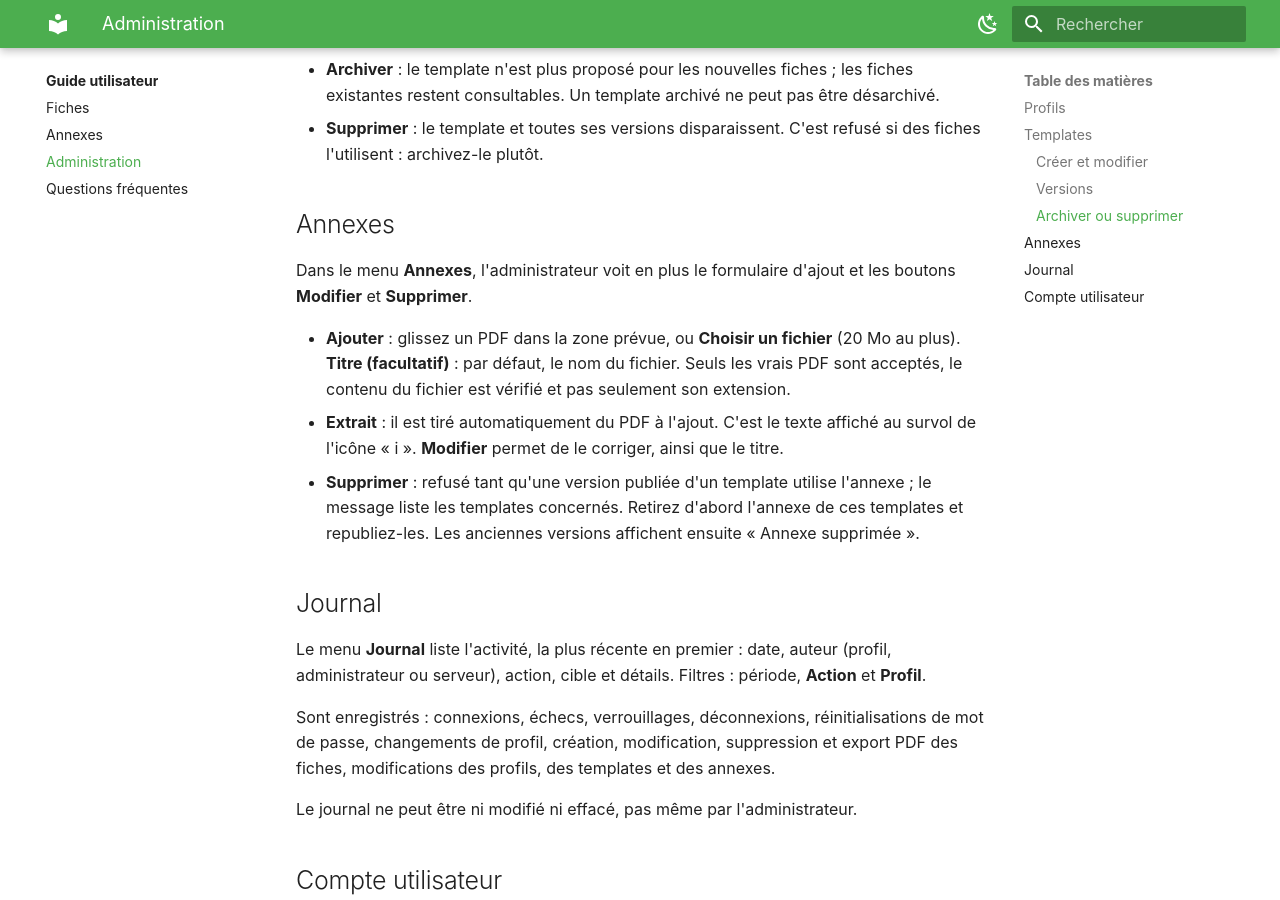
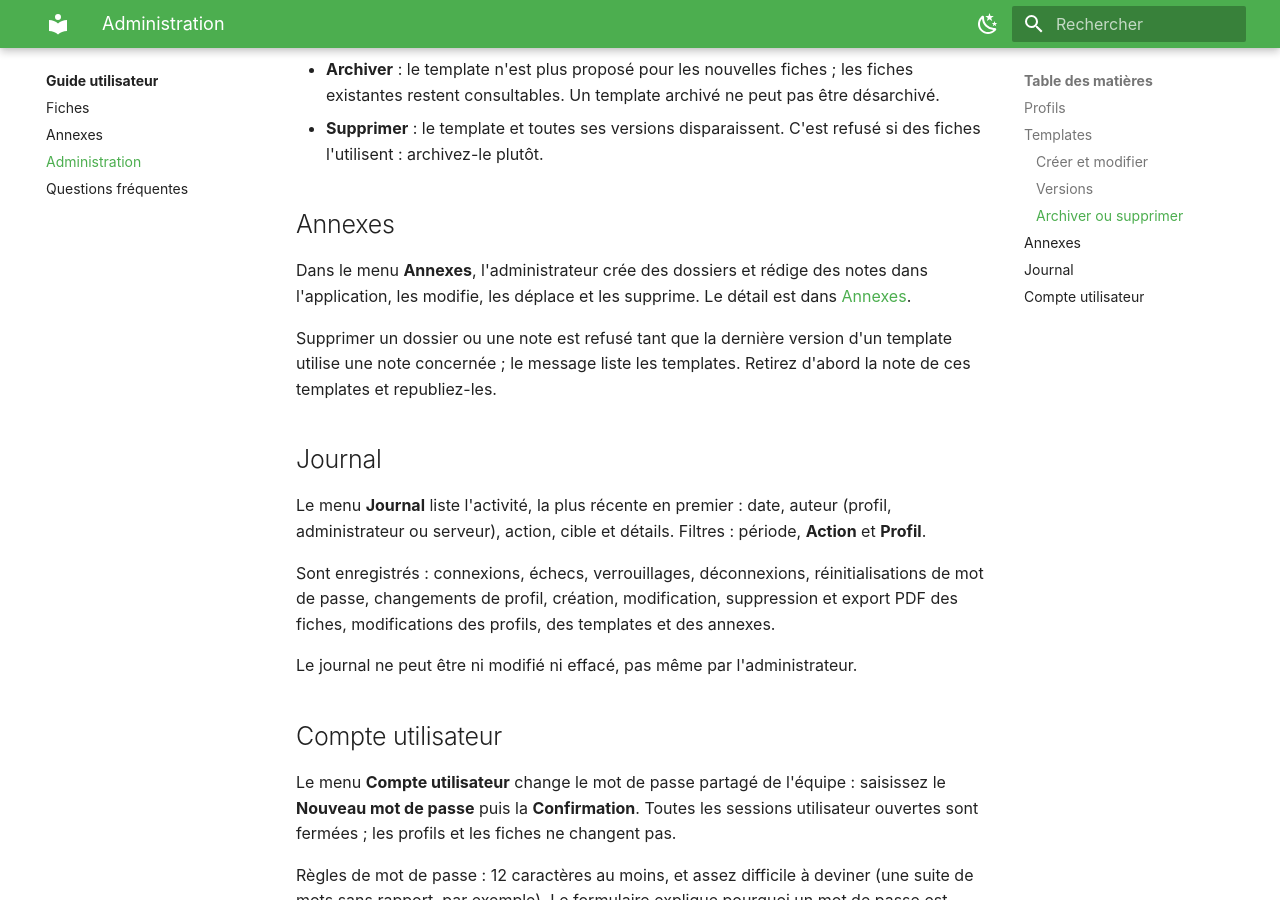
Before and after one commit to Log-s/pharmacie, an MkDocs documentation site: the page built from docs/user/administration.md, in a window 1280 px wide and 900 px high, scrolled down 2125 px. Built offline with MkDocs 1.6.1 and Material for MkDocs 9.7.7, drawn with Linux system fonts in a browser that asks for light colours.

Commit message:
docs: remove stale PDF upload and annexes volume mentions

```diff
--- a/docs/user/administration.md
+++ b/docs/user/administration.md
@@ -73,17 +73,12 @@ en cours).
 
 ## Annexes
 
-Dans le menu **Annexes**, l'administrateur voit en plus le formulaire d'ajout et les boutons
-**Modifier** et **Supprimer**.
+Dans le menu **Annexes**, l'administrateur crée des dossiers et rédige des notes dans l'application,
+les modifie, les déplace et les supprime. Le détail est dans [Annexes](annexes.md#ce-que-fait-ladministrateur).
 
-- **Ajouter** : glissez un PDF dans la zone prévue, ou **Choisir un fichier** (20 Mo au plus).
-  **Titre (facultatif)** : par défaut, le nom du fichier. Seuls les vrais PDF sont acceptés, le
-  contenu du fichier est vérifié et pas seulement son extension.
-- **Extrait** : il est tiré automatiquement du PDF à l'ajout. C'est le texte affiché au survol de
-  l'icône « i ». **Modifier** permet de le corriger, ainsi que le titre.
-- **Supprimer** : refusé tant qu'une version publiée d'un template utilise l'annexe ; le message
-  liste les templates concernés. Retirez d'abord l'annexe de ces templates et republiez-les. Les
-  anciennes versions affichent ensuite « Annexe supprimée ».
+Supprimer un dossier ou une note est refusé tant que la dernière version d'un template utilise une
+note concernée ; le message liste les templates. Retirez d'abord la note de ces templates et
+republiez-les.
 
 ## Journal
 
```
Also changed, not shown: docs/dev/developpement.md (+3 -2 lines), docs/dev/index.md (+3 -3 lines), docs/dev/infrastructure.md (+2 -3 lines), docs/dev/operations.md (+2 -3 lines).
